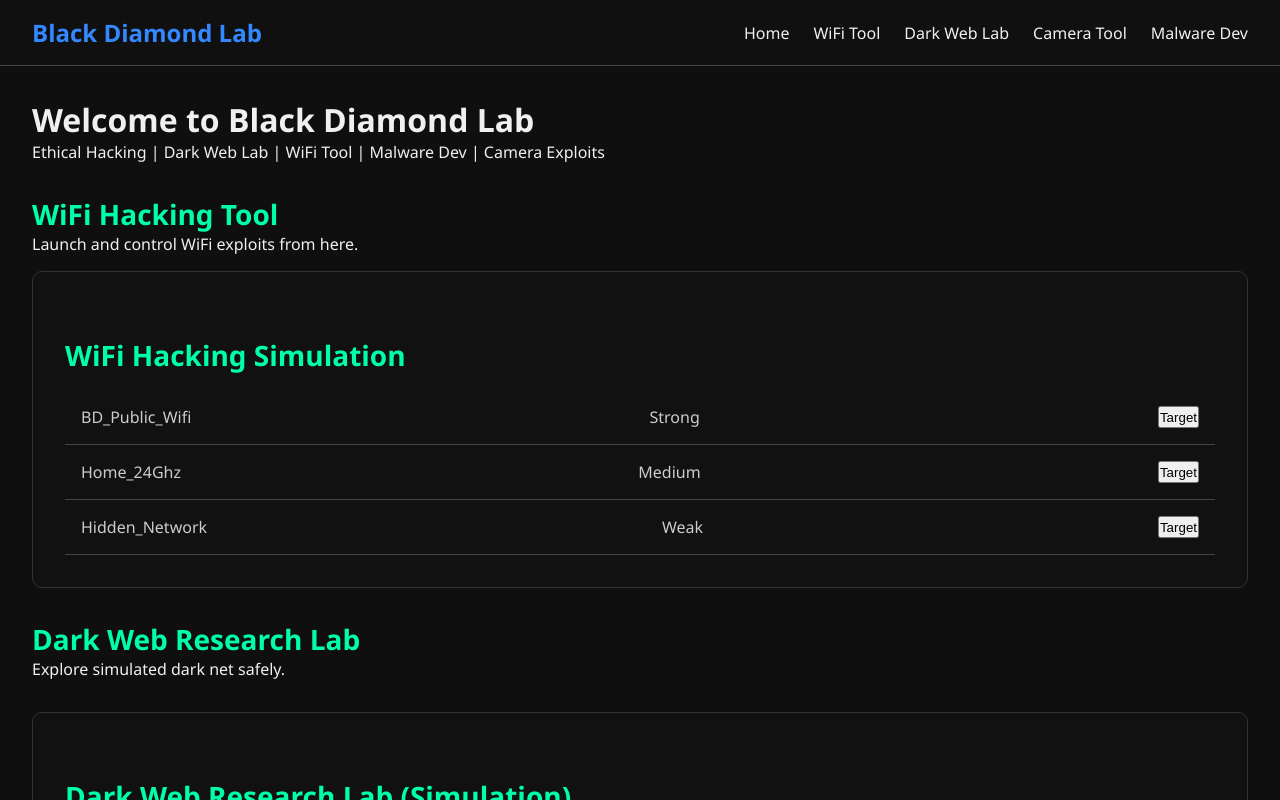
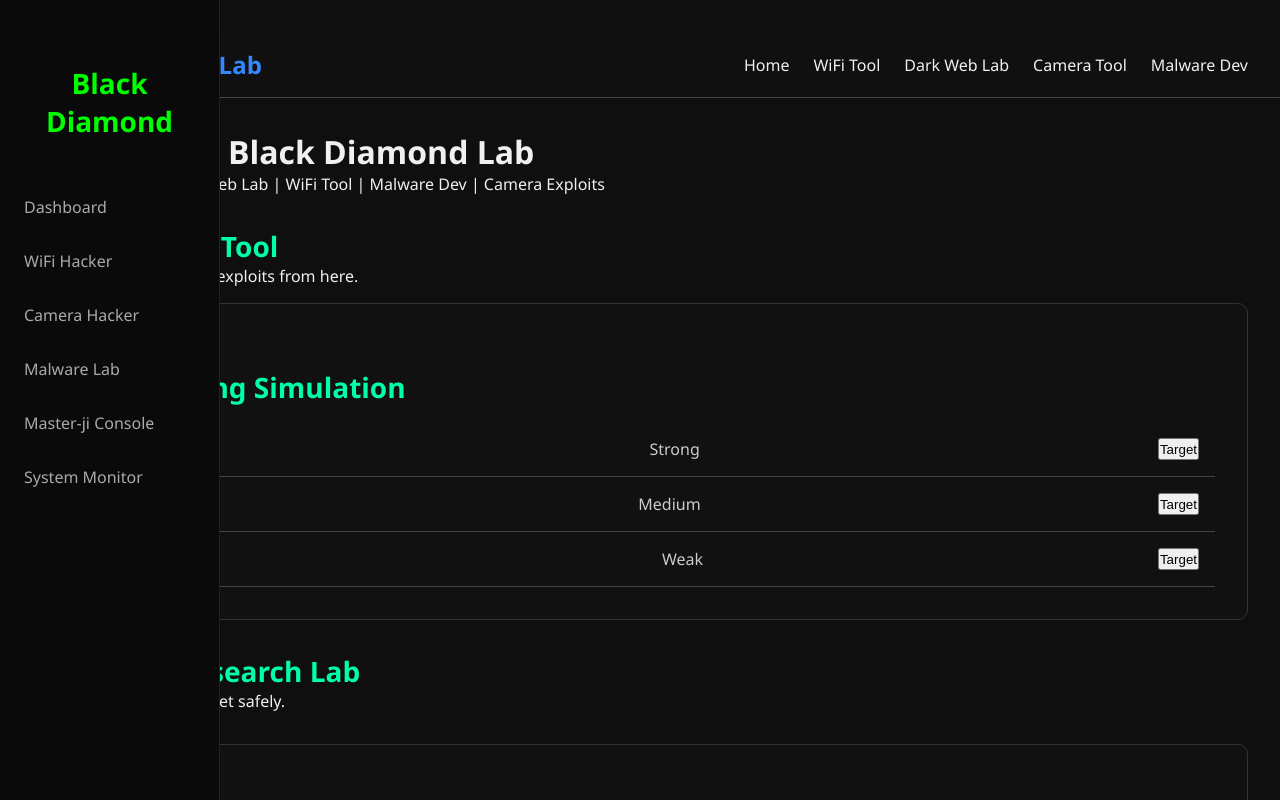
Before and after one commit to rahaman-rony/Black-Daimond-Lab, a React (Vite) app: page / in a window 1280 px wide. Shown: the top 800 px of the page. Built offline with nearby package versions, Linux system fonts and the light colour scheme.

Commit message:
add sidebar form left side

```diff
--- a/src/App.jsx
+++ b/src/App.jsx
@@ -1,9 +1,12 @@
 import React from "react";
 import Home from "./pages/Home";
+import Sidebar from "./components/Sidebar";
 
 function App() {
   return (
     <div>
+      <Sidebar />
+      <div style={{ marginLeft: "240px", padding: "1rem" }}></div>
       <Home />
     </div>
   );
--- /dev/null
+++ b/src/components/Sidebar.jsx
@@ -0,0 +1,60 @@
+import React from "react";
+
+const Sidebar = () => {
+  const sections = [
+    { id: "dashboard", label: "Dashboard" },
+    { id: "wifi", label: "WiFi Hacker" },
+    { id: "camera", label: "Camera Hacker" },
+    { id: "malware", label: "Malware Lab" },
+    { id: "ai", label: "Master-ji Console" },
+    { id: "monitor", label: "System Monitor" },
+  ];
+
+  return (
+    <div style={styles.sidebar}>
+      <h2 style={styles.title}>Black Diamond</h2>
+      {sections.map((section) => (
+        <a
+          key={section.id}
+          href={`#${section.id}`}
+          style={styles.link}
+        >
+          {section.label}
+        </a>
+      ))}
+    </div>
+  );
+};
+
+const styles = {
+  sidebar: {
+    position: "fixed",
+    top: 0,
+    left: 0,
+    height: "100vh",
+    width: "220px",
+    backgroundColor: "#0a0a0a",
+    padding: "2rem 1rem",
+    borderRight: "1px solid #222",
+    display: "flex",
+    flexDirection: "column",
+    gap: "1rem",
+    zIndex: 1000
+  },
+  title: {
+    color: "#0f0",
+    marginBottom: "2rem",
+    fontWeight: "bold",
+    textAlign: "center"
+  },
+  link: {
+    color: "#aaa",
+    textDecoration: "none",
+    fontSize: "1rem",
+    padding: "0.5rem",
+    borderRadius: "6px",
+    transition: "all 0.3s",
+  }
+};
+
+export default Sidebar;
--- a/src/index.css
+++ b/src/index.css
@@ -9,6 +9,9 @@ body {
   font-family: 'Segoe UI', sans-serif;
   background-color: #0f0f0f;
   color: #f0f0f0;
+}
+html {
+  scroll-behavior: smooth;
 }
 
 a {
```
